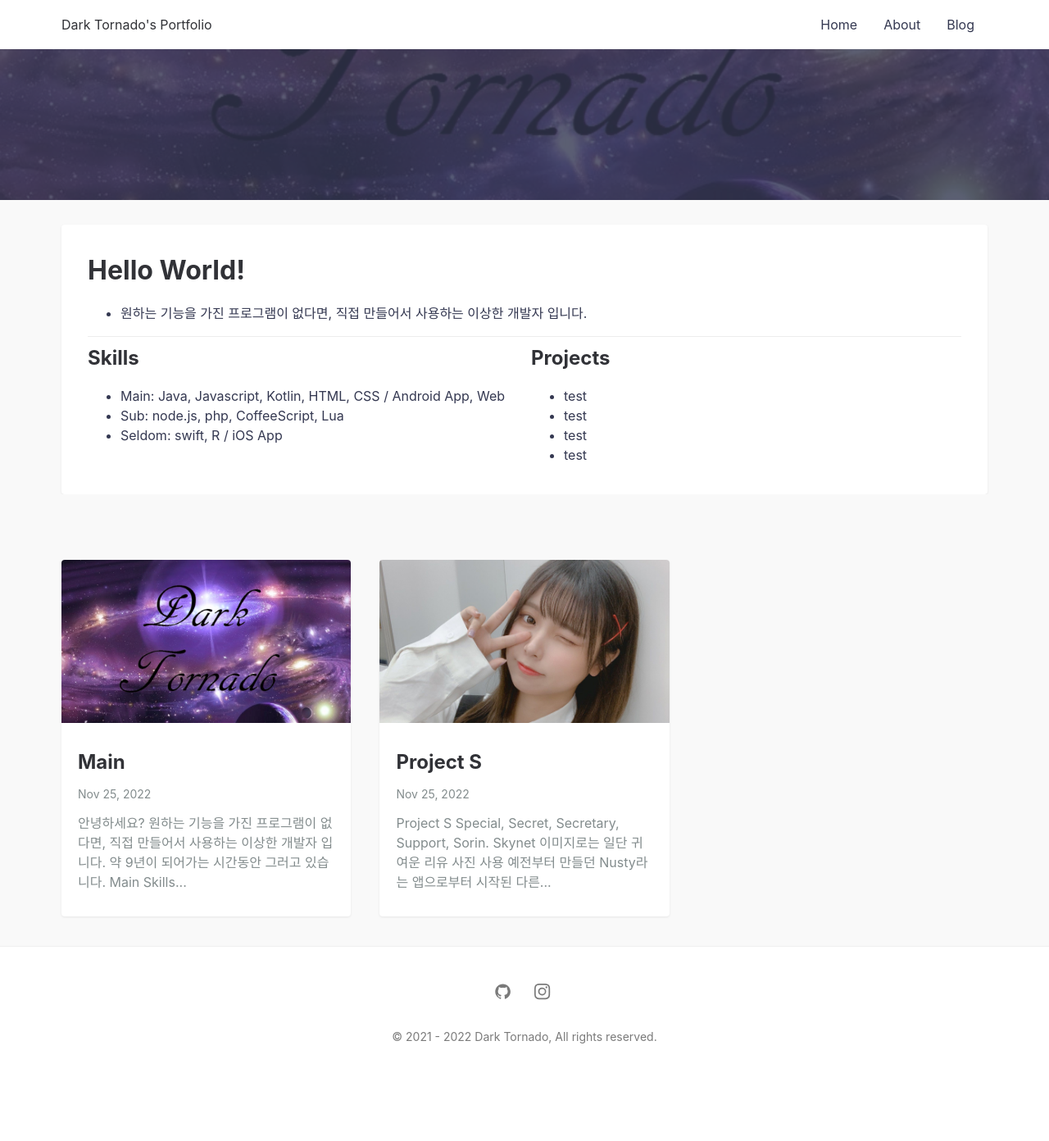
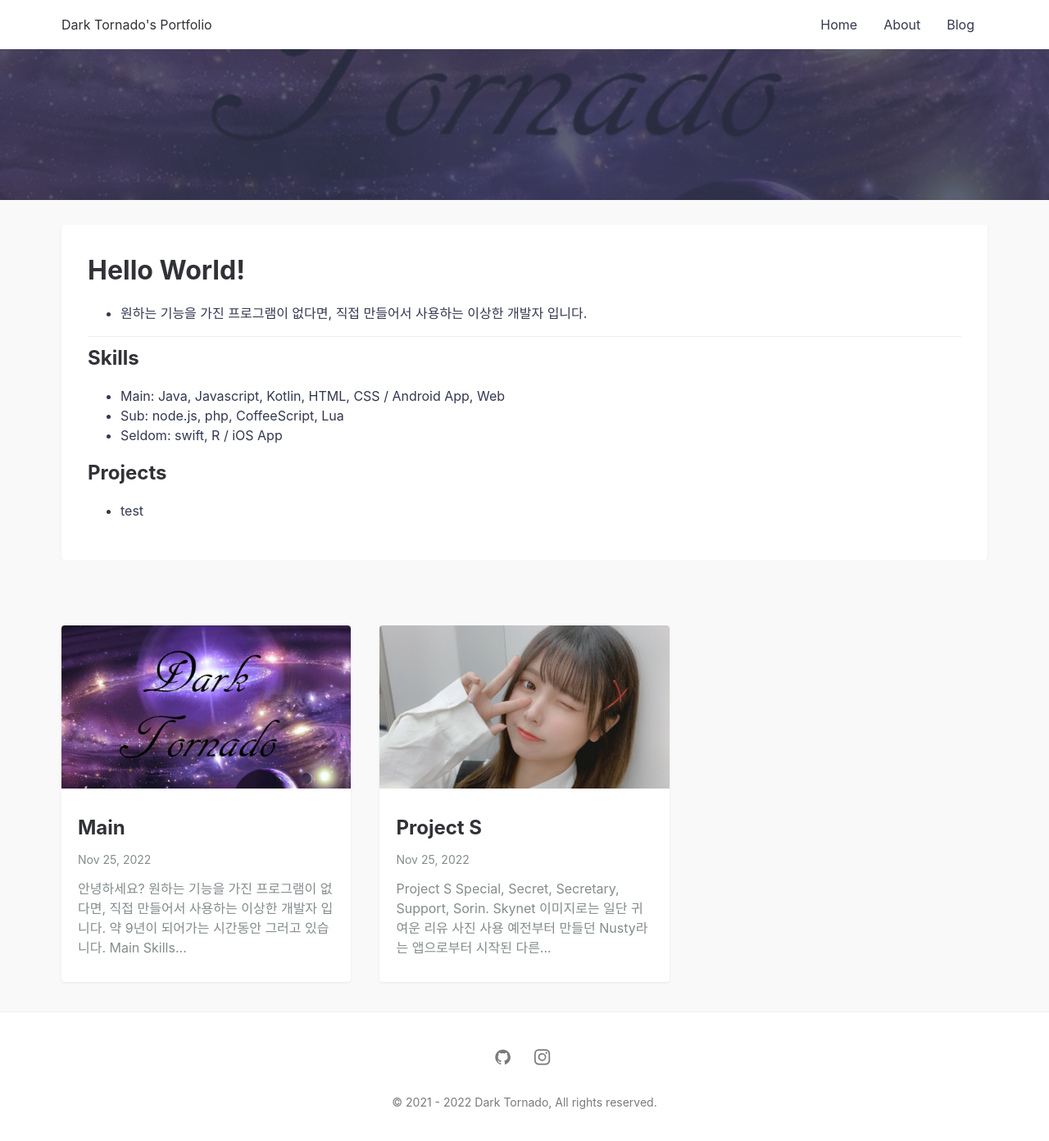
Before and after one commit to DarkTornado/Portfolio, a Jekyll site: the page built from index.md, in a window 1280 px wide and 1400 px high, scrolled down 332 px. Shown: the top 1392 px of the window at 82% size. Built offline with Jekyll 4.4.1, drawn with Linux system fonts in a browser that asks for light colours; before the commit the page ends 1652 px from its top, so only the background shows below that.

Commit message:
한 쪽이 길면 의도하지 않게 나뉘는 현상 해결

```diff
--- a/_includes/custom.css
+++ b/_includes/custom.css
@@ -13,3 +13,7 @@ div.summary_info {
 div.multi {
     column-count: 2;
 }
+
+div.multi > div {
+    display: inline-block;
+}
--- a/index.md
+++ b/index.md
@@ -24,6 +24,3 @@ title: Portfolio Summary
 
 ## Projects
 * test
-* test
-* test
-* test
```
